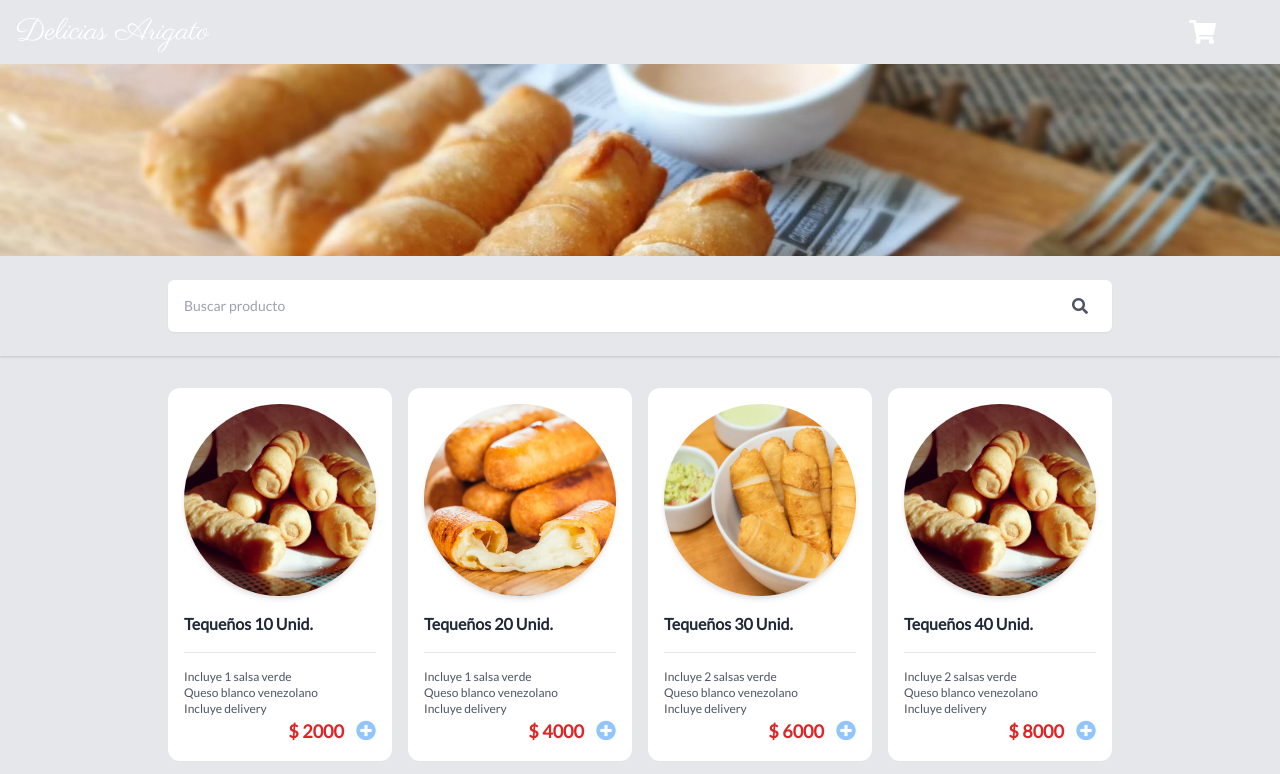
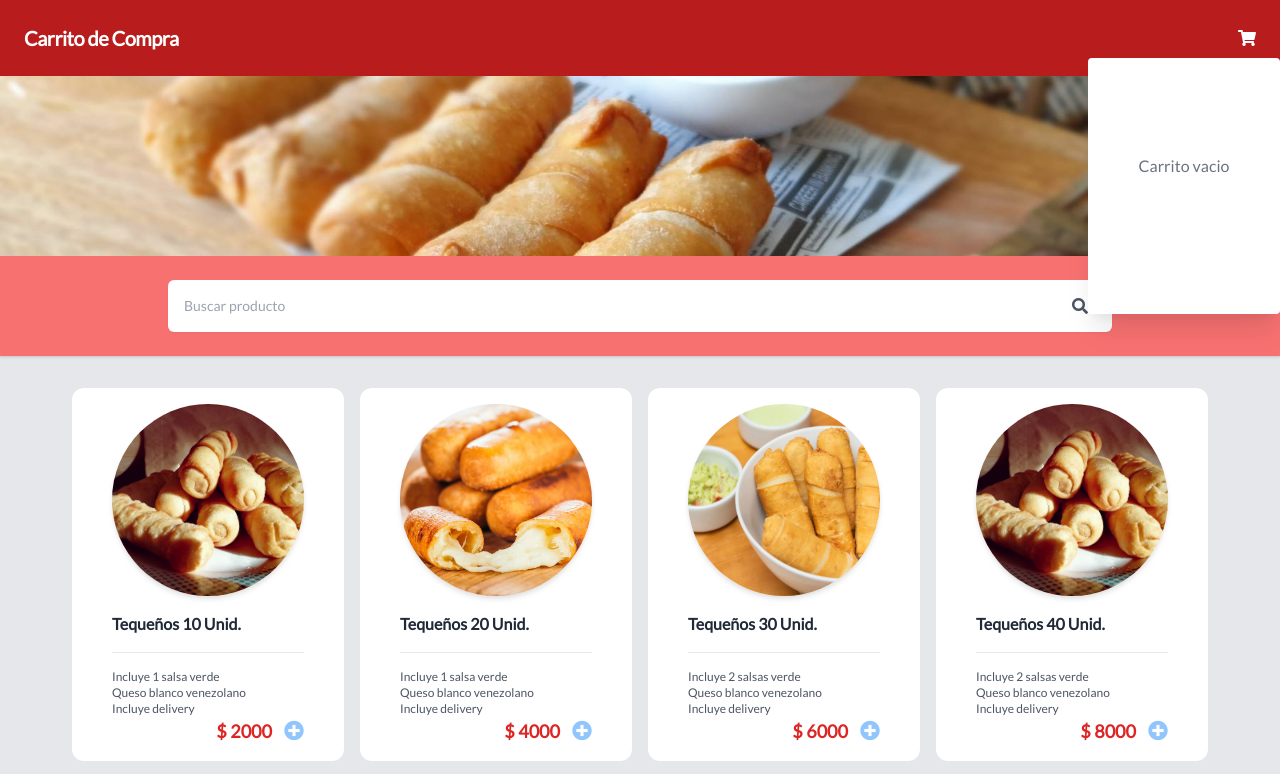
Before and after one commit to Urmatawil/carrito-compraJS, a plain HTML site: page index.html in a window 1280 px wide. Both pictures are taken after a click on the button 1230 px from the left and 32 px from the top of the page. Shown: the top 774 px of the page. Drawn offline with nearby package versions, Linux system fonts and the light colour scheme.

Commit message:
Boton carrito

```diff
--- a/index.html
+++ b/index.html
@@ -15,36 +15,46 @@
       crossorigin="anonymous"
     />
     <link href="https://fonts.googleapis.com/css2?family=Parisienne&display=swap" rel="stylesheet">
+    <style type="text/css">
+      h1 {font-family: 'Parisienne', cursive;}
+      body{font-family: 'Lato', sans-serif;}
+      </style>
     <title>Tienda Online</title>
   </head>
   <!--Header-->
+
   <header>
     <div class="mr-0 top-0 max-w-full">
-      <div class="bg-orange-600 h-16">
-        <nav class="flex items-center justify-between flex-wrap p-2 py-8 text-white">
-        <div class="w-full flex items-center justify-center">
-          <div class="absolute left-0 flex items-center">
-            <style type="text/css">
-              h1 {
-                font-family: 'Parisienne', cursive; }
-              body{
-                font-family: 'Lato', sans-serif;
-              }</style>
-            <h1 class="px-4 font-Caveat text-2xl md:text-3xl leading-tight">Delicias Arigato</h1>
+      <div class="fixed w-full flex items-center justify-between flex-wrap bg-red-700 p-6">
+
+
+          <div class="flex items-center flex-shrink-0 text-white mr-6">
+            <span class="font-semibold text-xl tracking-tight">Carrito de Compra</span>
           </div>
 
-          <div class="absolute right-0 flex text-2xl">
-            <button class="xl:pr-16 sm:pr-10 pr-5 p-2" type="button" onclick="abrirCarrito()"
-              ><i class="fas fa-shopping-cart text-white"></i
-            ></button>
-            <div class="cart-products hidden w-full bg-white border h-24 absolute"></div>
+          <div class="block">
+            <button
+              id="boton"
+              class="block text-gray-200 hover:text-white focus:text-white focus:outline-none"
+            >
+            <i class="fas fa-shopping-cart"></i
+                >
+            </button>
+
+            <div id="menu" class="hidden absolute right-0 mt-2 h-64 w-48 bg-white text-gray-700 rounded overflow-hidden shadow-xl z-10">
+
+
+                  <div class="flex flex-col">
+
+                      <span class="text-center my-24 text-gray-500 text-base">Carrito vacio</span>
+
+                  </div>
+
           </div>
-
         </div>
-      </nav>
-  </div>
+    </div>
     <!--End menu--></div>
-      <div class="h-48">
+      <div class="h-64">
         <img
           class="h-full w-full object-cover object-center overflow-hidden"
           src="./img/normal.jpg"
@@ -55,7 +65,7 @@
   </header>
   <!--SearchBar-->
   <body class="bg-gray-200">
-    <nav class="bg-orange-400 p-2 shadow">
+    <nav class="bg-red-400 p-2 shadow">
     <div class="px-12 mb-4 sm:px-24 lg:px-32 xl:px-40 mx-auto">
         <div class="box mt-4">
           <div
@@ -79,7 +89,7 @@
       <div class="px-10 grid grid-cols-4 gap-4 mx-auto" id="productos"></div>
     </main>
     <!--footer-->
-    <div class="Footer">
+    <div class="Footer bg-green-500 text-white">
       <hr class="mt-12">
         <div class="flex mx-auto p-20 items-center justify-center">
 
--- a/js/index.js
+++ b/js/index.js
@@ -24,7 +24,7 @@ async function cargarProductos() {
     <div
       class="col-span-4 md:col-span-2 xl:col-span-1 flex flex-col items-center max-w-sm"
     >
-      <div class="bg-white rounded-xl mt-8 py-4 px-12 md:px-4  hover:shadow-xl w-full">
+      <div class="bg-white rounded-xl mt-8 py-4 px-8 sm:px-20 md:px-10  hover:shadow-xl w-full">
         <div>
         <img
           src="${product.image}"
@@ -69,3 +69,10 @@ function abrirCarrito() {
     }
   });
 }
+
+const boton = document.querySelector("#boton");
+const menu = document.querySelector("#menu");
+
+boton.addEventListener("click", () => {
+  menu.classList.toggle("hidden");
+});
```
